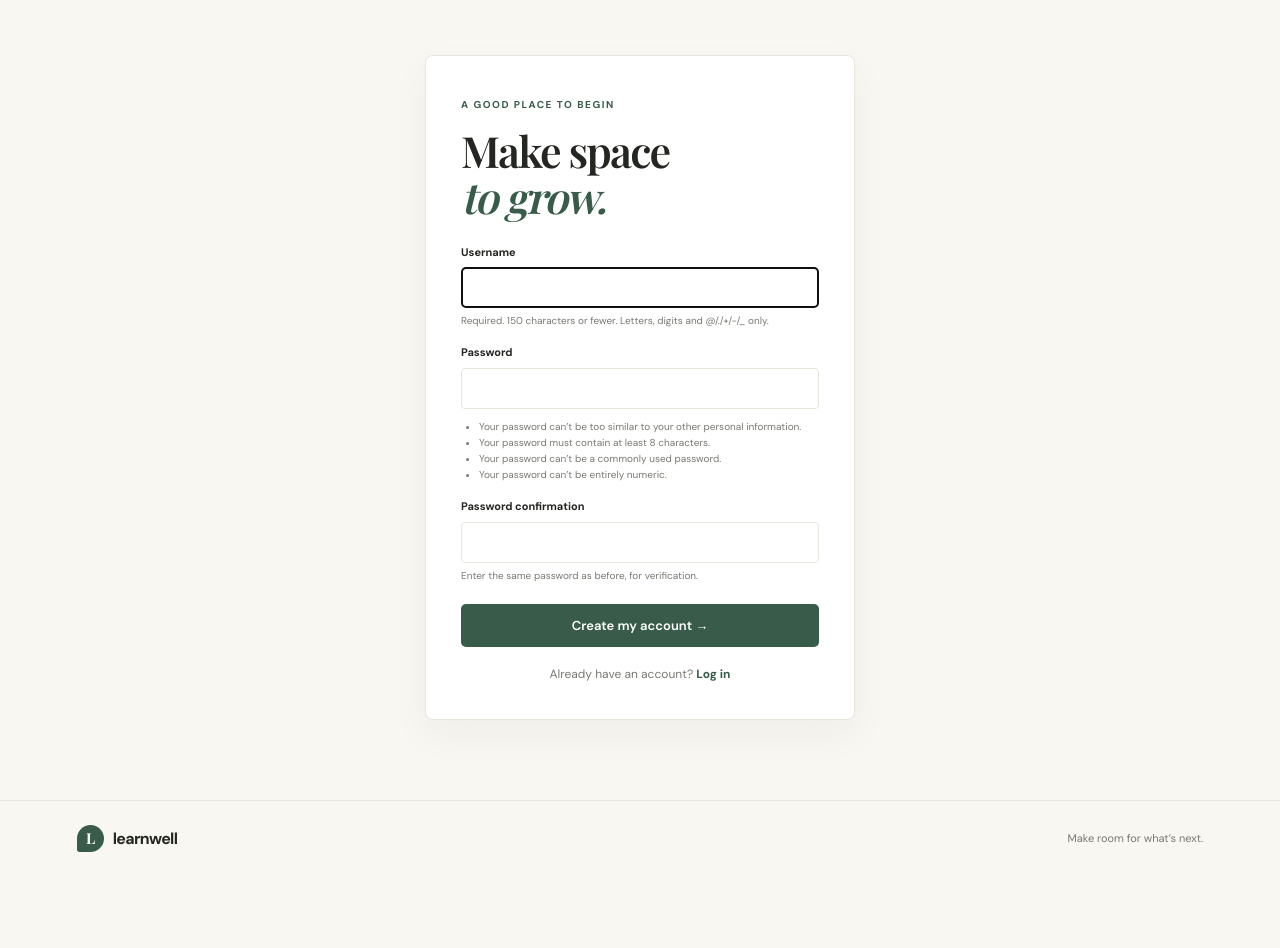
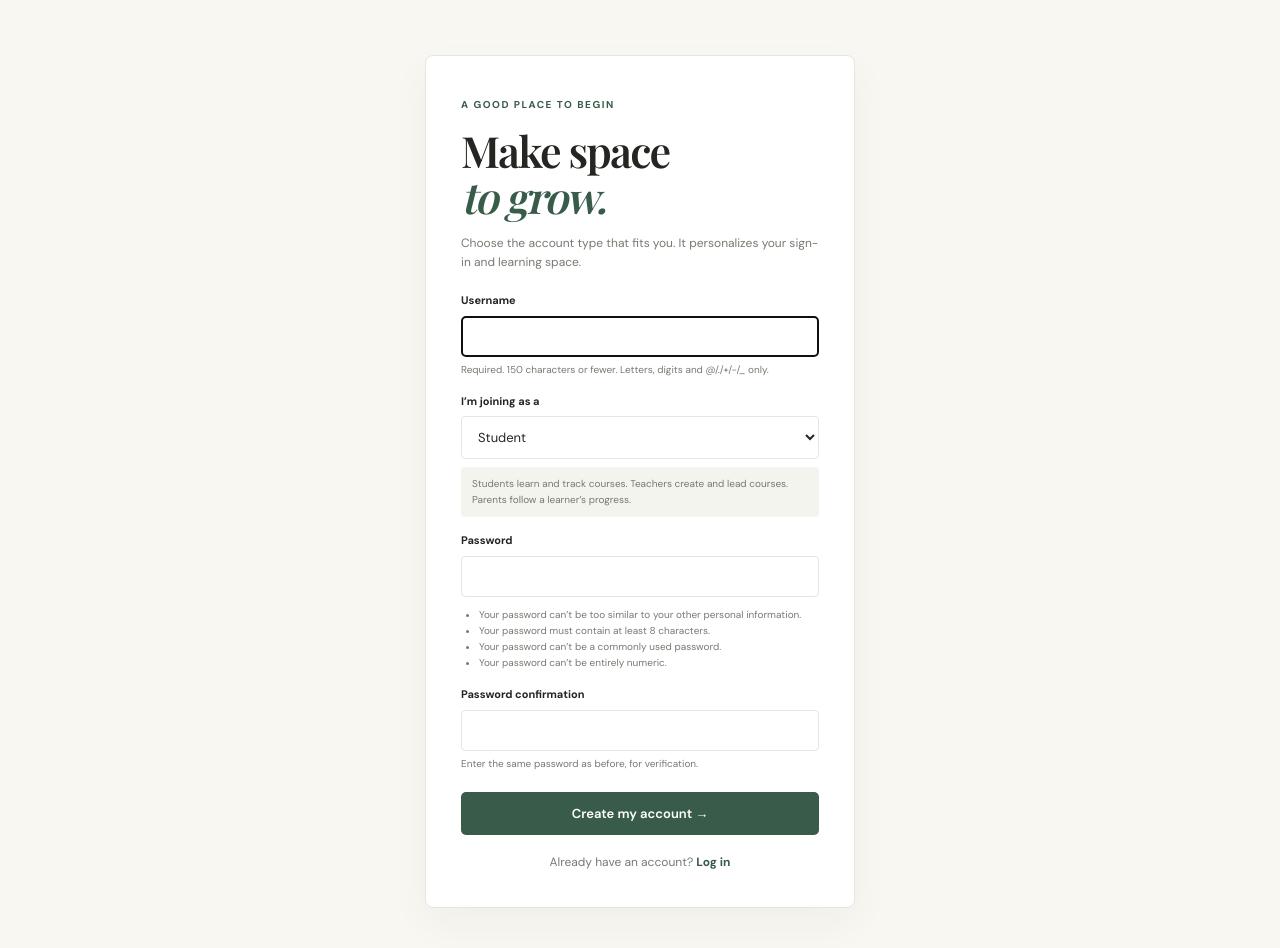
Before and after one commit to uhssutridata/selfstudyzone_learnwell, a Django app: page /signup/ in a window 1280 px wide. Shown: the part 78-1026 px from the top of the page. Before the commit the page ends 930 px from the top, so only its background shows below. Run offline with Django 4.2, Linux system fonts and the light colour scheme; some web fonts are replaced.

Commit message:
Add student teacher and parent account roles

```diff
--- a/config/urls.py
+++ b/config/urls.py
@@ -1,4 +1,5 @@
 from django.contrib import admin
 from django.urls import include, path
+from courses.views import RoleLoginView
 
-urlpatterns = [path("admin/", admin.site.urls), path("accounts/", include("django.contrib.auth.urls")), path("", include("courses.urls"))]
+urlpatterns = [path("admin/", admin.site.urls), path("accounts/login/", RoleLoginView.as_view(), name="login"), path("accounts/", include("django.contrib.auth.urls")), path("", include("courses.urls"))]
--- /dev/null
+++ b/courses/forms.py
@@ -0,0 +1,40 @@
+from django import forms
+from django.contrib.auth.forms import AuthenticationForm, UserCreationForm
+from django.contrib.auth.models import User
+from .models import UserProfile
+
+
+class SignUpForm(UserCreationForm):
+    role = forms.ChoiceField(
+        choices=UserProfile.Role.choices,
+        label="I’m joining as a",
+        widget=forms.Select(attrs={"class": "role-select"}),
+    )
+
+    class Meta(UserCreationForm.Meta):
+        model = User
+        fields = ("username", "role")
+
+    def save(self, commit=True):
+        user = super().save(commit=commit)
+        if commit:
+            UserProfile.objects.update_or_create(user=user, defaults={"role": self.cleaned_data["role"]})
+        return user
+
+
+class RoleAuthenticationForm(AuthenticationForm):
+    role = forms.ChoiceField(
+        choices=UserProfile.Role.choices,
+        label="I’m logging in as a",
+        widget=forms.Select(attrs={"class": "role-select"}),
+    )
+
+    def confirm_login_allowed(self, user):
+        super().confirm_login_allowed(user)
+        profile, _ = UserProfile.objects.get_or_create(user=user)
+        if profile.role != self.cleaned_data["role"]:
+            raise forms.ValidationError(
+                "That account is registered as a %(role)s. Choose the matching account type.",
+                code="role_mismatch",
+                params={"role": profile.get_role_display().lower()},
+            )
--- a/courses/views.py
+++ b/courses/views.py
@@ -1,11 +1,17 @@
 from django.contrib import messages
 from django.contrib.auth import login
 from django.contrib.auth.decorators import login_required
-from django.contrib.auth.forms import UserCreationForm
+from django.contrib.auth.views import LoginView
 from django.db.models import Q
 from django.shortcuts import get_object_or_404, redirect, render
 from django.views.generic import ListView, DetailView
-from .models import Course, Enrollment, Lesson, LessonProgress
+from .forms import RoleAuthenticationForm, SignUpForm
+from .models import Course, Enrollment, Lesson, LessonProgress, UserProfile
+
+
+class RoleLoginView(LoginView):
+    template_name = "registration/login.html"
+    authentication_form = RoleAuthenticationForm
 
 class CourseListView(ListView):
     model = Course
@@ -47,17 +53,27 @@ class CourseDetailView(DetailView):
 
 @login_required
 def dashboard(request):
+    profile, _ = UserProfile.objects.get_or_create(user=request.user)
+    if profile.role == UserProfile.Role.TEACHER:
+        courses = Course.objects.filter(instructor=request.user).prefetch_related("lessons")
+        return render(request, "courses/dashboard.html", {"role": profile.role, "teacher_courses": courses})
+    if profile.role == UserProfile.Role.PARENT:
+        return render(request, "courses/dashboard.html", {"role": profile.role, "cards": []})
     enrollments = Enrollment.objects.filter(student=request.user).select_related("course", "course__instructor").prefetch_related("progress", "course__lessons")
     cards = []
     for enrollment in enrollments:
         total = enrollment.course.lessons.count()
         done = enrollment.progress.count()
         cards.append({"enrollment": enrollment, "total": total, "done": done, "percent": round(done * 100 / total) if total else 0})
-    return render(request, "courses/dashboard.html", {"cards": cards})
+    return render(request, "courses/dashboard.html", {"role": profile.role, "cards": cards})
 
 @login_required
 def enroll(request, slug):
     if request.method == "POST":
+        profile, _ = UserProfile.objects.get_or_create(user=request.user)
+        if profile.role != UserProfile.Role.STUDENT:
+            messages.error(request, "Only student accounts can enroll in courses.")
+            return redirect("dashboard")
         course = get_object_or_404(Course, slug=slug, published=True)
         Enrollment.objects.get_or_create(student=request.user, course=course)
         messages.success(request, f"You’re enrolled in {course.title}.")
@@ -84,7 +100,7 @@ def complete_lesson(request, slug, lesson_id):
 def signup(request):
     if request.user.is_authenticated:
         return redirect("dashboard")
-    form = UserCreationForm(request.POST or None)
+    form = SignUpForm(request.POST or None)
     if request.method == "POST" and form.is_valid():
         user = form.save()
         login(request, user)
--- /dev/null
+++ b/static/css/roles.css
@@ -0,0 +1 @@
+.auth-intro{font-size:12px;color:var(--muted);margin:-10px 0 20px}.role-select{width:100%;padding:11px 12px;border:1px solid var(--line);border-radius:4px;background:white;color:var(--ink);font:13px var(--sans)}.role-hint{padding:9px 11px;margin-top:8px;background:#f2f4ed;border-radius:4px;color:var(--muted);font-size:10px;line-height:1.6}
--- a/templates/base.html
+++ b/templates/base.html
@@ -1,4 +1,4 @@
 {% load static %}<!doctype html>
-<html lang="en"><head><meta charset="utf-8"><meta name="viewport" content="width=device-width, initial-scale=1"><title>{% block title %}Learnwell — Learn with purpose{% endblock %}</title><link rel="stylesheet" href="{% static 'css/site.css' %}"></head>
-<body><header class="topbar"><a class="brand" href="{% url 'course-list' %}"><span class="brand-mark">L</span> learnwell</a><nav><a href="{% url 'course-list' %}">Explore</a>{% if user.is_authenticated %}<a href="{% url 'dashboard' %}">My learning</a><a href="{% url 'admin:index' %}">Teach</a><form class="nav-form" method="post" action="{% url 'logout' %}">{% csrf_token %}<button class="nav-link">Log out</button></form>{% else %}<a href="{% url 'login' %}">Log in</a><a class="button button-small" href="{% url 'signup' %}">Get started</a>{% endif %}</nav></header>
+<html lang="en"><head><meta charset="utf-8"><meta name="viewport" content="width=device-width, initial-scale=1"><title>{% block title %}Learnwell — Learn with purpose{% endblock %}</title><link rel="stylesheet" href="{% static 'css/site.css' %}"><link rel="stylesheet" href="{% static 'css/roles.css' %}"></head>
+<body><header class="topbar"><a class="brand" href="{% url 'course-list' %}"><span class="brand-mark">L</span> learnwell</a><nav><a href="{% url 'course-list' %}">Explore</a>{% if user.is_authenticated %}<a href="{% url 'dashboard' %}">{% if user.profile.role == 'teacher' %}Teaching{% elif user.profile.role == 'parent' %}Parent space{% else %}My learning{% endif %}</a>{% if user.is_staff %}<a href="{% url 'admin:index' %}">Admin</a>{% endif %}<form class="nav-form" method="post" action="{% url 'logout' %}">{% csrf_token %}<button class="nav-link">Log out</button></form>{% else %}<a href="{% url 'login' %}">Log in</a><a class="button button-small" href="{% url 'signup' %}">Get started</a>{% endif %}</nav></header>
 <main>{% if messages %}<div class="messages">{% for message in messages %}<div class="message">{{ message }}</div>{% endfor %}</div>{% endif %}{% block content %}{% endblock %}</main><footer><a class="brand" href="{% url 'course-list' %}"><span class="brand-mark">L</span> learnwell</a><span>Make room for what’s next.</span></footer></body></html>
--- a/templates/registration/login.html
+++ b/templates/registration/login.html
@@ -1 +1 @@
-{% extends 'base.html' %}{% block title %}Log in — Learnwell{% endblock %}{% block content %}<section class="auth-wrap"><div class="auth-card"><span class="eyebrow">WELCOME BACK</span><h1>Pick up where<br><em>you left off.</em></h1><form method="post">{% csrf_token %}{{ form.non_field_errors }}<label for="id_username">Username</label>{{ form.username }}<label for="id_password">Password</label>{{ form.password }}{% if next %}<input type="hidden" name="next" value="{{ next }}">{% endif %}<button class="button button-wide">Log in →</button></form><p class="auth-switch">New here? <a href="{% url 'signup' %}">Create an account</a></p></div></section>{% endblock %}
+{% extends 'base.html' %}{% block title %}Log in — Learnwell{% endblock %}{% block content %}<section class="auth-wrap"><div class="auth-card"><span class="eyebrow">WELCOME BACK</span><h1>Pick up where<br><em>you left off.</em></h1><p class="auth-intro">Select the same account type you chose when you registered.</p><form method="post">{% csrf_token %}{{ form.non_field_errors }}<label for="id_role">{{ form.role.label }}</label>{{ form.role }}{{ form.role.errors }}<label for="id_username">Username</label>{{ form.username }}{{ form.username.errors }}<label for="id_password">Password</label>{{ form.password }}{{ form.password.errors }}{% if next %}<input type="hidden" name="next" value="{{ next }}">{% endif %}<button class="button button-wide">Log in →</button></form><p class="auth-switch">New here? <a href="{% url 'signup' %}">Create an account</a></p></div></section>{% endblock %}
--- a/templates/registration/signup.html
+++ b/templates/registration/signup.html
@@ -1 +1 @@
-{% extends 'base.html' %}{% block title %}Create an account — Learnwell{% endblock %}{% block content %}<section class="auth-wrap"><div class="auth-card"><span class="eyebrow">A GOOD PLACE TO BEGIN</span><h1>Make space<br><em>to grow.</em></h1><form method="post">{% csrf_token %}{{ form.non_field_errors }}{% for field in form %}<label for="{{ field.id_for_label }}">{{ field.label }}</label>{{ field }}{% if field.help_text %}<div class="help-text">{{ field.help_text|safe }}</div>{% endif %}{{ field.errors }}{% endfor %}<button class="button button-wide">Create my account →</button></form><p class="auth-switch">Already have an account? <a href="{% url 'login' %}">Log in</a></p></div></section>{% endblock %}
+{% extends 'base.html' %}{% block title %}Create an account — Learnwell{% endblock %}{% block content %}<section class="auth-wrap"><div class="auth-card"><span class="eyebrow">A GOOD PLACE TO BEGIN</span><h1>Make space<br><em>to grow.</em></h1><p class="auth-intro">Choose the account type that fits you. It personalizes your sign-in and learning space.</p><form method="post">{% csrf_token %}{{ form.non_field_errors }}{% for field in form %}<label for="{{ field.id_for_label }}">{{ field.label }}</label>{{ field }}{% if field.name == 'role' %}<div class="role-hint">Students learn and track courses. Teachers create and lead courses. Parents follow a learner’s progress.</div>{% endif %}{% if field.help_text %}<div class="help-text">{{ field.help_text|safe }}</div>{% endif %}{{ field.errors }}{% endfor %}<button class="button button-wide">Create my account →</button></form><p class="auth-switch">Already have an account? <a href="{% url 'login' %}">Log in</a></p></div></section>{% endblock %}
```
Also changed, not shown: courses/models.py (+12 -0 lines), templates/courses/dashboard.html (+4 -1 lines), courses/migrations/0002_userprofile.py (added).
